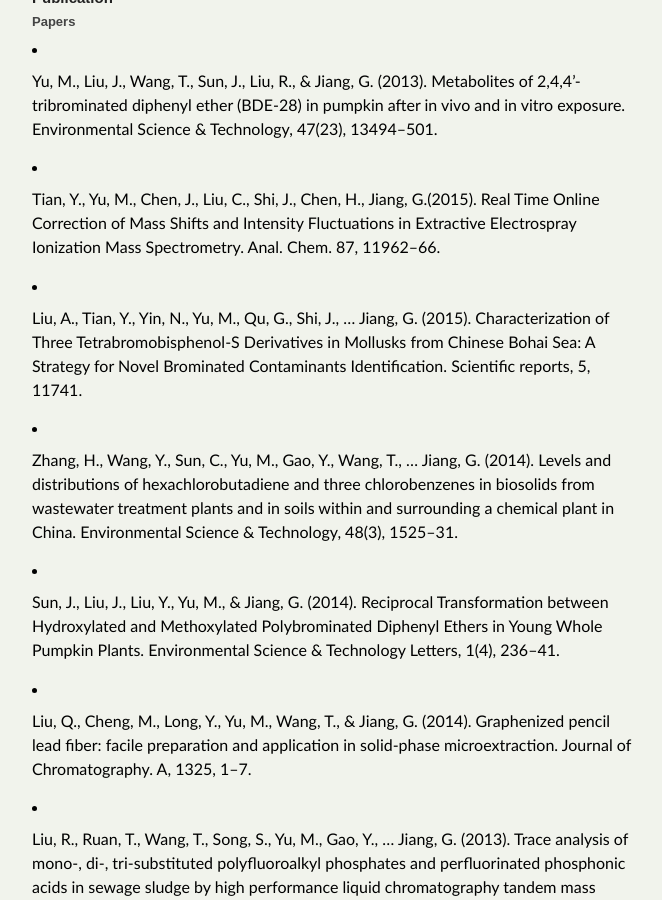
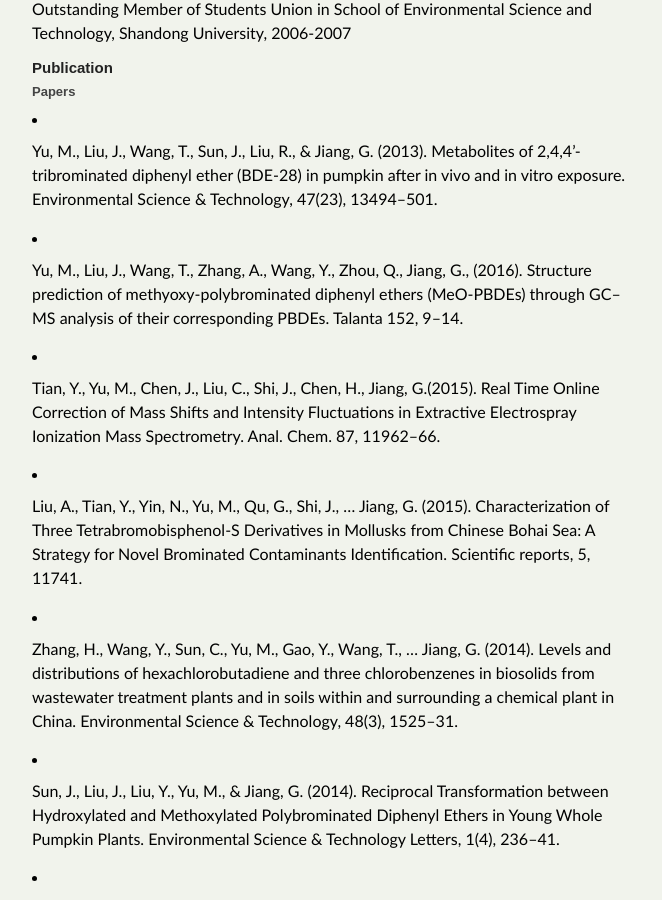
Before and after one commit to yufree/blog, a Jekyll site: the page built from vitae/index.md, in a window 1280 px wide and 900 px high, scrolled down 1573 px. Shown: the whole window, without its empty margins (308-970 px from the left). Built offline with Jekyll 4.4.1, drawn with Linux system fonts in a browser that asks for light colours; some web fonts are replaced; some of the changed lines change nothing that is shown; some of the changed text lies outside the part shown.

Commit message:
update Match

```diff
--- a/vitae/index.md
+++ b/vitae/index.md
@@ -33,6 +33,8 @@
 
 ## Honors & Awards
 
+- First-class scholarship, RCEES, CAS, 2015
+
 - Merit Student, University of Chinese Academy of Sciences, 2014
 
 - First-class scholarship, RCEES, CAS, 2014
@@ -58,6 +60,8 @@
 ### Papers
 
 - Yu, M., Liu, J., Wang, T., Sun, J., Liu, R., & Jiang, G. (2013). Metabolites of 2,4,4’-tribrominated diphenyl ether (BDE-28) in pumpkin after in vivo and in vitro exposure. Environmental Science & Technology, 47(23), 13494–501.
+
+- Yu, M., Liu, J., Wang, T., Zhang, A., Wang, Y., Zhou, Q., Jiang, G., (2016). Structure prediction of methyoxy-polybrominated diphenyl ethers (MeO-PBDEs) through GC–MS analysis of their corresponding PBDEs. Talanta 152, 9–14.
 
 - Tian, Y., Yu, M., Chen, J., Liu, C., Shi, J., Chen, H., Jiang, G.(2015). Real Time Online Correction of Mass Shifts and Intensity Fluctuations in Extractive Electrospray Ionization Mass Spectrometry. Anal. Chem. 87, 11962–66.
 
@@ -103,7 +107,11 @@
 
 ## Recommendation
 
-[Prof. Brain Caffo from JHU](https://github.com/yufree/blog/blob/gh-pages/vitae/BrainCaffo.pdf)
+[Prof. Guibin Jiang](https://github.com/yufree/blog/blob/gh-pages/vitae/ProfJiang.pdf)
+
+[Prof. Chengbin Zheng](https://github.com/yufree/blog/blob/gh-pages/vitae/ProfZheng.pdf)
+
+[Prof. Brain Caffo](https://github.com/yufree/blog/blob/gh-pages/vitae/ProfCaffo.pdf)
 
 ## Computer Skills
 
```
Also changed, not shown: 4 other files.
